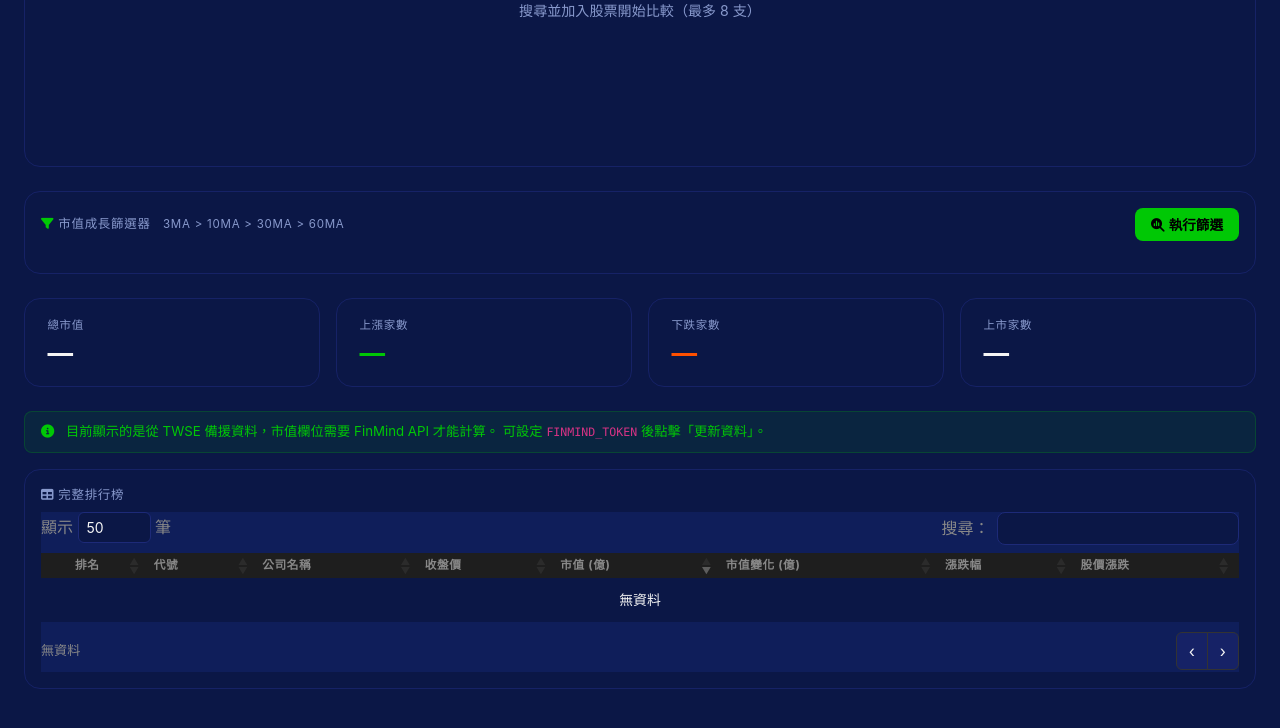
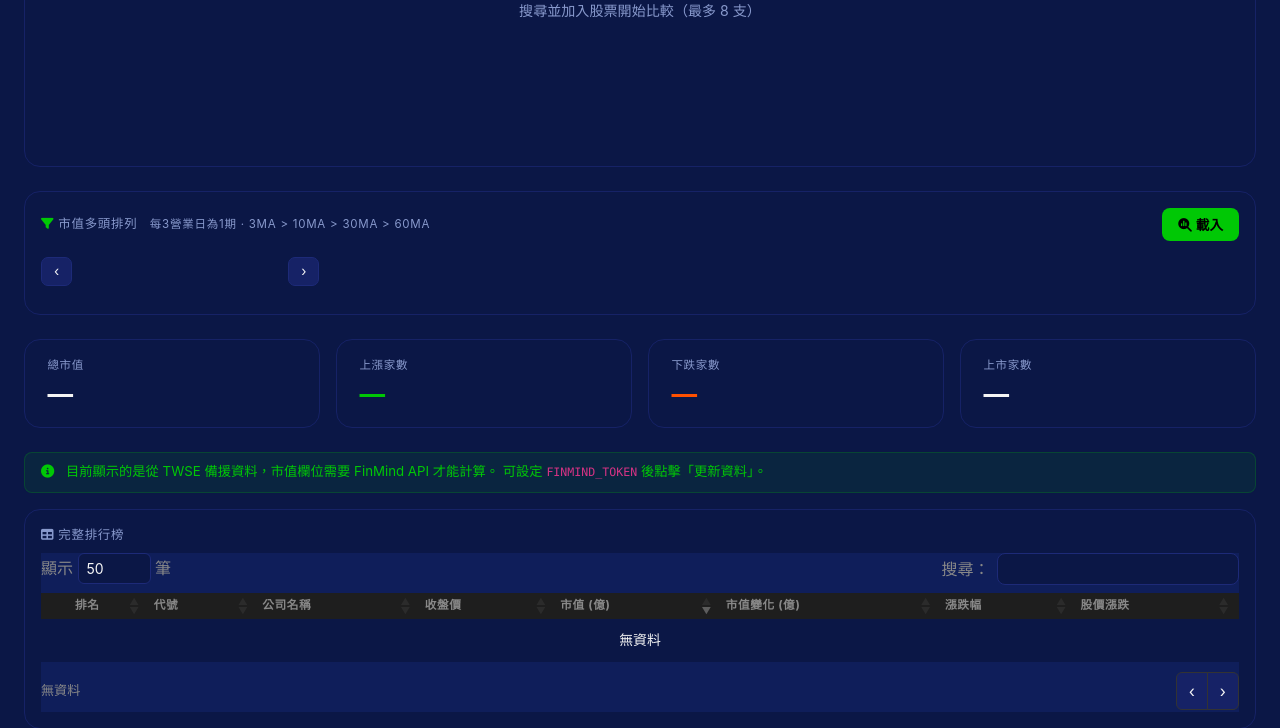
Before and after one commit to ALUM103350/taiwan-market-cap, a Flask app: page / in a window 1280 px wide. Shown: the part 363-1091 px from the top of the page. Before the commit the page ends 1052 px from the top, so only its background shows below. Run offline with Flask 3, Linux system fonts and the light colour scheme; data that the repository does not hold is empty; some libraries are stand-ins or nearby versions.

Commit message:
feat: 3-day period MA screener with historical period navigation

```diff
--- a/app.py
+++ b/app.py
@@ -65,57 +65,132 @@
         return "千億"
     return "五百億"
 
+def _build_periods(sorted_dates):
+    """Group sorted trading dates into non-overlapping 3-day periods.
+    Returns list of (period_end_date, [d1, d2, d3]).
+    """
+    periods = []
+    for i in range(0, len(sorted_dates) - 2, 3):
+        group = sorted_dates[i: i + 3]
+        if len(group) == 3:
+            periods.append((group[-1], group))
+    return periods
+
+
+def _compute_ma_screener(all_rows, up_to_period_idx, periods):
+    """Compute MA screener using 3-day period averages.
+    Returns list of stocks satisfying 3MA > 10MA > 30MA > 60MA.
+    """
+    from collections import defaultdict
+
+    # Build {stock_id: {date: market_cap}}
+    cap_map = defaultdict(dict)
+    names   = {}
+    for r in all_rows:
+        cap_map[r["stock_id"]][r["date"]] = r["market_cap"]
+        names[r["stock_id"]] = r["stock_name"]
+
+    def pavg(lst, n):
+        sub = [x for x in lst[-n:] if x > 0]
+        return sum(sub) / len(sub) if sub else 0
+
+    results = []
+    for sid, date_caps in cap_map.items():
+        # Build period-value series up to up_to_period_idx (inclusive)
+        period_vals = []
+        for _, dates in periods[: up_to_period_idx + 1]:
+            vals = [date_caps[d] for d in dates if d in date_caps and date_caps[d] > 0]
+            if vals:
+                period_vals.append(sum(vals) / len(vals))
+
+        if len(period_vals) < 3:
+            continue
+
+        ma3   = pavg(period_vals, 3)
+        ma10  = pavg(period_vals, 10)
+        ma20  = pavg(period_vals, 20)
+        ma30  = pavg(period_vals, 30)
+        ma40  = pavg(period_vals, 40)
+        ma50  = pavg(period_vals, 50)
+        ma60  = pavg(period_vals, 60)
+        ma120 = pavg(period_vals, 120)
+
+        if not (ma3 > ma10 > ma30 > ma60 > 0):
+            continue
+
+        # Use last day of target period as representative cap
+        _, target_dates = periods[up_to_period_idx]
+        last_caps = [date_caps[d] for d in reversed(target_dates) if d in date_caps and date_caps[d] > 0]
+        cap = last_caps[0] if last_caps else period_vals[-1]
+
+        results.append({
+            "stock_id":    sid,
+            "stock_name":  names.get(sid, sid),
+            "market_cap":  cap,
+            "tier":        _tier_label(cap),
+            "cap_yi":      round(cap    / 1e8, 1),
+            "ma3":         round(ma3    / 1e8, 1),
+            "ma10":        round(ma10   / 1e8, 1),
+            "ma20":        round(ma20   / 1e8, 1),
+            "ma30":        round(ma30   / 1e8, 1),
+            "ma40":        round(ma40   / 1e8, 1),
+            "ma50":        round(ma50   / 1e8, 1),
+            "ma60":        round(ma60   / 1e8, 1),
+            "ma120":       round(ma120  / 1e8, 1),
+            "num_periods": len(period_vals),
+        })
+
+    results.sort(key=lambda x: x["market_cap"], reverse=True)
+    return results
+
+
+# Cache to avoid recomputing on every request
+_screener_cache = {}
+
+@app.route("/api/screener/ma/periods")
+def screener_periods():
+    """Return available 3-day period end dates (desc)."""
+    rows = db.get_all_cap_history(days=360)
+    if not rows:
+        return jsonify([])
+    dates_asc = sorted(set(r["date"] for r in rows))
+    periods = _build_periods(dates_asc)
+    return jsonify([p[0] for p in reversed(periods)])
+
+
 @app.route("/api/screener/ma")
 def screener_ma():
-    """Stocks where market cap 3MA > 10MA > 30MA > 60MA."""
-    from collections import defaultdict
-    rows = db.get_all_cap_history(days=120)
+    """Screener for a specific period (or latest). Uses 3-day period MAs."""
+    target = request.args.get("period")
+    rows = db.get_all_cap_history(days=360)
     if not rows:
         return jsonify([])
 
-    by_stock = defaultdict(list)
-    for r in rows:
-        by_stock[r["stock_id"]].append(r)
+    dates_asc = sorted(set(r["date"] for r in rows))
+    periods   = _build_periods(dates_asc)
+    if not periods:
+        return jsonify([])
 
-    def avg(lst, n):
-        sub = [x for x in lst[:n] if x > 0]
-        return sum(sub) / len(sub) if sub else 0
+    # Find target period index
+    if target:
+        idx = next((i for i, (end, _) in enumerate(periods) if end == target), None)
+        if idx is None:
+            return jsonify({"error": "period not found"}), 404
+    else:
+        idx = len(periods) - 1   # latest
 
-    results = []
-    for sid, history in by_stock.items():
-        caps = [h["market_cap"] for h in history]
-        if len(caps) < 10:
-            continue
-        ma3   = avg(caps, 3)
-        ma10  = avg(caps, 10)
-        ma20  = avg(caps, 20)
-        ma30  = avg(caps, 30)
-        ma40  = avg(caps, 40)
-        ma50  = avg(caps, 50)
-        ma60  = avg(caps, 60)
-        ma120 = avg(caps, 120)
-        if ma3 > ma10 > ma30 > ma60 > 0:
-            latest = history[0]
-            cap = latest["market_cap"]
-            results.append({
-                "stock_id":   sid,
-                "stock_name": latest["stock_name"],
-                "market_cap": cap,
-                "tier":       _tier_label(cap),
-                "ma3":        round(ma3   / 1e8, 1),
-                "ma10":       round(ma10  / 1e8, 1),
-                "ma20":       round(ma20  / 1e8, 1),
-                "ma30":       round(ma30  / 1e8, 1),
-                "ma40":       round(ma40  / 1e8, 1),
-                "ma50":       round(ma50  / 1e8, 1),
-                "ma60":       round(ma60  / 1e8, 1),
-                "ma120":      round(ma120 / 1e8, 1),
-                "cap_yi":     round(cap   / 1e8, 1),
-                "days_used":  len(caps),
-            })
+    cache_key = f"ma_{idx}"
+    if cache_key not in _screener_cache:
+        _screener_cache[cache_key] = _compute_ma_screener(rows, idx, periods)
 
-    results.sort(key=lambda x: x["market_cap"], reverse=True)
-    return jsonify(results)
+    period_end, period_dates = periods[idx]
+    return jsonify({
+        "period_end":   period_end,
+        "period_dates": period_dates,
+        "period_index": idx,
+        "total_periods": len(periods),
+        "data": _screener_cache[cache_key],
+    })
 
 
 @app.route("/api/alerts")
--- a/templates/index.html
+++ b/templates/index.html
@@ -190,18 +190,30 @@
   <div class="card p-3 mb-4">
     <div class="d-flex justify-content-between align-items-center mb-3 flex-wrap gap-2">
       <div class="section-title mb-0">
-        <i class="fa-solid fa-filter me-1" style="color:var(--accent)"></i>市值成長篩選器
-        <span style="color:var(--muted);font-size:.72rem;font-weight:400;margin-left:.5rem">3MA &gt; 10MA &gt; 30MA &gt; 60MA</span>
+        <i class="fa-solid fa-filter me-1" style="color:var(--accent)"></i>市值多頭排列
+        <span style="color:var(--muted);font-size:.72rem;font-weight:400;margin-left:.5rem">每3營業日為1期 · 3MA &gt; 10MA &gt; 30MA &gt; 60MA</span>
       </div>
-      <button id="maScreenerBtn" class="btn-refresh" onclick="runMAScreener()">
-        <i class="fa-solid fa-magnifying-glass-chart me-1"></i>執行篩選
+      <button id="maScreenerBtn" class="btn-refresh" onclick="loadScreener()">
+        <i class="fa-solid fa-magnifying-glass-chart me-1"></i>載入
       </button>
     </div>
+
+    <!-- Period navigation -->
+    <div id="maNavRow" style="display:none;align-items:center;gap:.5rem;margin-bottom:.75rem;flex-wrap:wrap" class="d-flex">
+      <button onclick="navScreener(-1)" style="background:#162266;border:1px solid #1d2a78;color:var(--text);border-radius:7px;padding:3px 12px;cursor:pointer;font-size:.85rem">‹</button>
+      <div style="text-align:center;min-width:200px">
+        <div id="maPeriodLabel" style="color:var(--text);font-size:.82rem;font-weight:600"></div>
+        <div id="maPeriodDates" style="color:var(--muted);font-size:.72rem"></div>
+      </div>
+      <button onclick="navScreener(1)" style="background:#162266;border:1px solid #1d2a78;color:var(--text);border-radius:7px;padding:3px 12px;cursor:pointer;font-size:.85rem">›</button>
+      <span id="maPeriodCount" style="color:var(--muted);font-size:.75rem;margin-left:.3rem"></span>
+    </div>
+
     <div id="maScreenerResult" style="display:none">
       <div id="maScreenerBody"></div>
     </div>
     <div id="maScreenerEmpty" style="color:var(--muted);font-size:.85rem;text-align:center;padding:1rem 0;display:none">
-      目前無符合條件的股票（3MA &gt; 10MA &gt; 30MA &gt; 60MA）
+      此期間無符合多頭排列的股票
     </div>
   </div>
 
@@ -782,65 +794,95 @@
 }
 
 // ── MA Growth Screener ────────────────────────────────────────────────────────
-const MA_TIERS = ['兆','五千億','千億','五百億'];
-const MA_TIER_COLOR = t => t==='兆'?'#a78bfa':t==='五千億'?'#38bdf8':t==='千億'?'#fb923c':'#f43f5e';
-const MA_TIER_MIN   = {'兆':1e12,'五千億':5e11,'千億':1e11,'五百億':5e10};
+const MA_TIERS     = ['兆','五千億','千億','五百億'];
+const MA_TIER_CLR  = t => t==='兆'?'#a78bfa':t==='五千億'?'#38bdf8':t==='千億'?'#fb923c':'#f43f5e';
+const MA_COLS = [
+  ['ma3',  '3MA',  '#00c805'],['ma10','10MA','#4ade80'],
+  ['ma20', '20MA', '#86efac'],['ma30','30MA','#a3e635'],
+  ['ma40', '40MA', '#bef264'],['ma50','50MA','#d9f99d'],
+  ['ma60', '60MA', '#94a3b8'],['ma120','120MA','#64748b'],
+];
 
-async function runMAScreener() {
-  const btn  = document.getElementById('maScreenerBtn');
-  const body = document.getElementById('maScreenerBody');
-  const res  = document.getElementById('maScreenerResult');
-  const emp  = document.getElementById('maScreenerEmpty');
+let _screenerPeriods = [];
+let _screenerIdx     = -1;
+
+async function loadScreener(targetPeriod) {
+  const btn = document.getElementById('maScreenerBtn');
+  const res = document.getElementById('maScreenerResult');
+  const emp = document.getElementById('maScreenerEmpty');
+  const nav = document.getElementById('maNavRow');
 
   btn.disabled = true;
   btn.innerHTML = '<i class="fa-solid fa-spinner fa-spin me-1"></i>計算中…';
   res.style.display = 'none'; emp.style.display = 'none';
 
   try {
-    const r = await fetch('/api/screener/ma');
-    const data = await r.json();
+    // Load available periods if not yet loaded
+    if (!_screenerPeriods.length) {
+      const pr = await fetch('/api/screener/ma/periods');
+      _screenerPeriods = await pr.json();  // desc order
+    }
+    if (!_screenerPeriods.length) { emp.style.display='block'; btn.disabled=false; return; }
+
+    const period = targetPeriod || _screenerPeriods[0];
+    const r = await fetch(`/api/screener/ma?period=${period}`);
+    const json = await r.json();
 
     btn.disabled = false;
-    btn.innerHTML = '<i class="fa-solid fa-magnifying-glass-chart me-1"></i>重新篩選';
+    btn.innerHTML = '<i class="fa-solid fa-magnifying-glass-chart me-1"></i>重新載入';
 
-    if (!data.length) { emp.style.display = 'block'; return; }
+    _screenerIdx = json.period_index;
+    // Update nav
+    nav.style.display = 'flex';
+    document.getElementById('maPeriodLabel').textContent = `第 ${json.period_index+1} 期 / 共 ${json.total_periods} 期`;
+    document.getElementById('maPeriodDates').textContent = json.period_dates ? json.period_dates.join(' · ') : json.period_end;
+    document.getElementById('maPeriodCount').textContent = `符合 ${json.data.length} 檔`;
 
-    // Group by tier
+    renderScreenerTable(json.data, emp, res);
+  } catch(e) {
+    btn.disabled = false;
+    btn.innerHTML = '<i class="fa-solid fa-magnifying-glass-chart me-1"></i>載入';
+    console.error(e);
+  }
+}
+
+async function navScreener(delta) {
+  if (!_screenerPeriods.length) return;
+  // periods are in desc order; idx 0 = latest
+  // period_index is ascending; convert
+  const totalPeriods = _screenerPeriods.length;
+  const descIdx = totalPeriods - 1 - _screenerIdx;  // current in desc list
+  const newDescIdx = Math.max(0, Math.min(totalPeriods-1, descIdx - delta));
+  await loadScreener(_screenerPeriods[newDescIdx]);
+}
+
+function renderScreenerTable(data, emp, res) {
+  const body = document.getElementById('maScreenerBody');
+  if (!data.length) { emp.style.display='block'; res.style.display='none'; return; }
+  emp.style.display = 'none';
+
   const byTier = {};
-    MA_TIERS.forEach(t => byTier[t] = []);
+  MA_TIERS.forEach(t => byTier[t]=[]);
   data.forEach(s => { if (byTier[s.tier]) byTier[s.tier].push(s); });
 
   body.innerHTML = MA_TIERS.filter(t => byTier[t].length).map(tier => {
-      const tc = MA_TIER_COLOR(tier);
+    const tc = MA_TIER_CLR(tier);
     const stocks = byTier[tier];
-      // MA columns config: [key, label, color]
-      const MA_COLS = [
-        ['ma3',  '3MA',  '#00c805'],
-        ['ma10', '10MA', '#4ade80'],
-        ['ma20', '20MA', '#86efac'],
-        ['ma30', '30MA', '#a3e635'],
-        ['ma40', '40MA', '#bef264'],
-        ['ma50', '50MA', '#d9f99d'],
-        ['ma60', '60MA', '#94a3b8'],
-        ['ma120','120MA','#64748b'],
-      ];
     const base = s => s.ma120 || s.ma60 || 1;
 
     const rows = stocks.map((s, i) => `
       <tr style="border-bottom:1px solid #162266">
-          <td style="padding:.5rem .5rem;color:var(--muted);font-size:.75rem">${i+1}</td>
-          <td style="padding:.5rem .5rem">
+        <td style="padding:.48rem .5rem;color:var(--muted);font-size:.74rem">${i+1}</td>
+        <td style="padding:.48rem .5rem">
           <a href="#" class="stock-link" onclick="showHistory('${s.stock_id}','${s.stock_name}');return false">${s.stock_id}</a>
         </td>
-          <td style="padding:.5rem .5rem;color:var(--text);font-size:.82rem;white-space:nowrap">${s.stock_name}</td>
-          <td style="padding:.5rem .5rem;color:var(--text);font-weight:600;white-space:nowrap">${s.cap_yi.toLocaleString()}</td>
-          ${MA_COLS.map(([m, , c]) => `
-            <td style="padding:.5rem .45rem;color:${c};font-size:.8rem;white-space:nowrap">${s[m] != null ? s[m].toLocaleString() : '—'}</td>
-          `).join('')}
-          <td style="padding:.5rem .5rem">
-            <div style="display:flex;gap:2px;align-items:flex-end;height:22px">
-              ${MA_COLS.map(([m,, c]) => {
-                const h = s[m] ? Math.max(3, Math.min(22, Math.round(s[m] / base(s) * 16))) : 3;
+        <td style="padding:.48rem .5rem;font-size:.81rem;white-space:nowrap">${s.stock_name}</td>
+        <td style="padding:.48rem .5rem;font-weight:600;white-space:nowrap">${s.cap_yi.toLocaleString()}</td>
+        ${MA_COLS.map(([m,,c]) => `<td style="padding:.48rem .44rem;color:${c};font-size:.78rem;white-space:nowrap">${s[m]!=null?s[m].toLocaleString():'—'}</td>`).join('')}
+        <td style="padding:.48rem .5rem">
+          <div style="display:flex;gap:2px;align-items:flex-end;height:20px">
+            ${MA_COLS.map(([m,,c]) => {
+              const h = s[m] ? Math.max(2,Math.min(20,Math.round(s[m]/base(s)*14))) : 2;
               return `<div style="width:4px;height:${h}px;background:${c};border-radius:2px"></div>`;
             }).join('')}
           </div>
@@ -849,34 +891,27 @@
 
     return `
       <div style="margin-bottom:1rem">
-          <div style="display:flex;align-items:center;gap:.5rem;margin-bottom:.4rem">
-            <span style="background:${tc}22;color:${tc};border-radius:6px;padding:2px 10px;font-size:.78rem;font-weight:700">${tier}</span>
-            <span style="color:var(--muted);font-size:.77rem">${stocks.length} 檔</span>
+        <div style="display:flex;align-items:center;gap:.5rem;margin-bottom:.35rem">
+          <span style="background:${tc}22;color:${tc};border-radius:6px;padding:2px 10px;font-size:.77rem;font-weight:700">${tier}</span>
+          <span style="color:var(--muted);font-size:.75rem">${stocks.length} 檔</span>
         </div>
         <div style="overflow-x:auto">
-            <table style="width:100%;border-collapse:collapse;font-size:.82rem;white-space:nowrap">
+          <table style="width:100%;border-collapse:collapse;font-size:.8rem;white-space:nowrap">
             <thead>
-                <tr style="color:var(--muted);font-size:.68rem;text-transform:uppercase;background:#0f1e5a">
-                  <th style="padding:.4rem .5rem">#</th>
-                  <th style="padding:.4rem .5rem">代號</th>
-                  <th style="padding:.4rem .5rem">名稱</th>
-                  <th style="padding:.4rem .5rem">市值(億)</th>
-                  ${MA_COLS.map(([,l,c]) => `<th style="padding:.4rem .45rem;color:${c}">${l}</th>`).join('')}
-                  <th style="padding:.4rem .5rem">強度</th>
+              <tr style="color:var(--muted);font-size:.67rem;text-transform:uppercase;background:#0f1e5a">
+                <th style="padding:.38rem .5rem">#</th><th style="padding:.38rem .5rem">代號</th>
+                <th style="padding:.38rem .5rem">名稱</th><th style="padding:.38rem .5rem">市值(億)</th>
+                ${MA_COLS.map(([,l,c])=>`<th style="padding:.38rem .44rem;color:${c}">${l}</th>`).join('')}
+                <th style="padding:.38rem .5rem">強度</th>
               </tr>
             </thead>
             <tbody>${rows}</tbody>
           </table>
         </div>
       </div>`;
-    }).join('<div style="border-top:1px solid #162266;margin:.5rem 0"></div>');
+  }).join('<div style="border-top:1px solid #162266;margin:.4rem 0"></div>');
 
   res.style.display = 'block';
-  } catch(e) {
-    btn.disabled = false;
-    btn.innerHTML = '<i class="fa-solid fa-magnifying-glass-chart me-1"></i>執行篩選';
-    console.error(e);
-  }
 }
 
 // ── Trillion alerts ───────────────────────────────────────────────────────────
```
Lines whose indentation alone changed are shown as unchanged.
